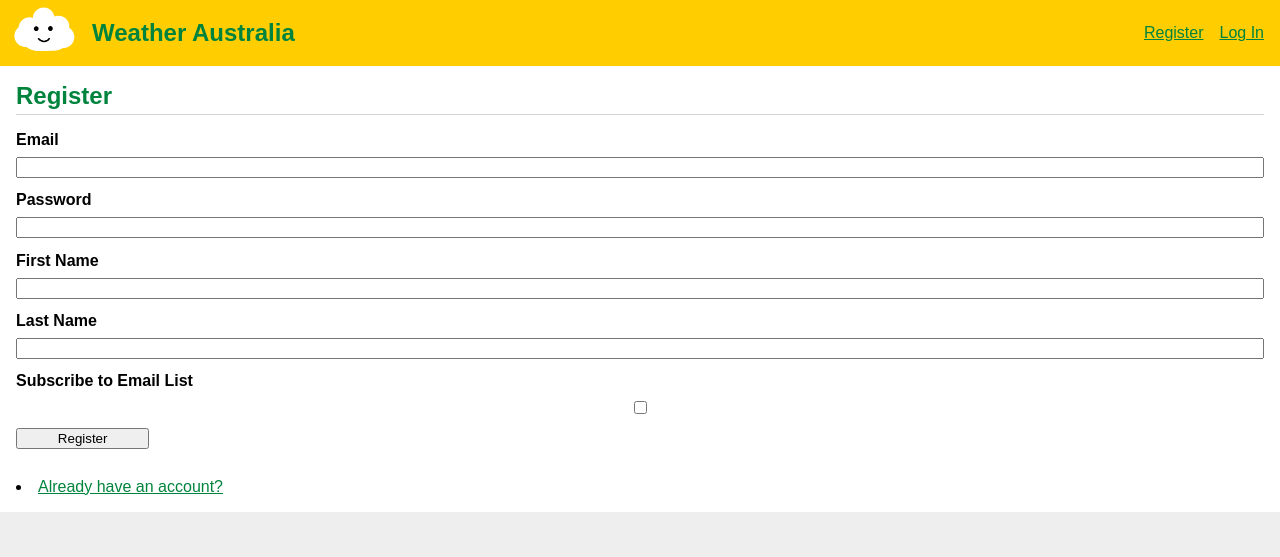
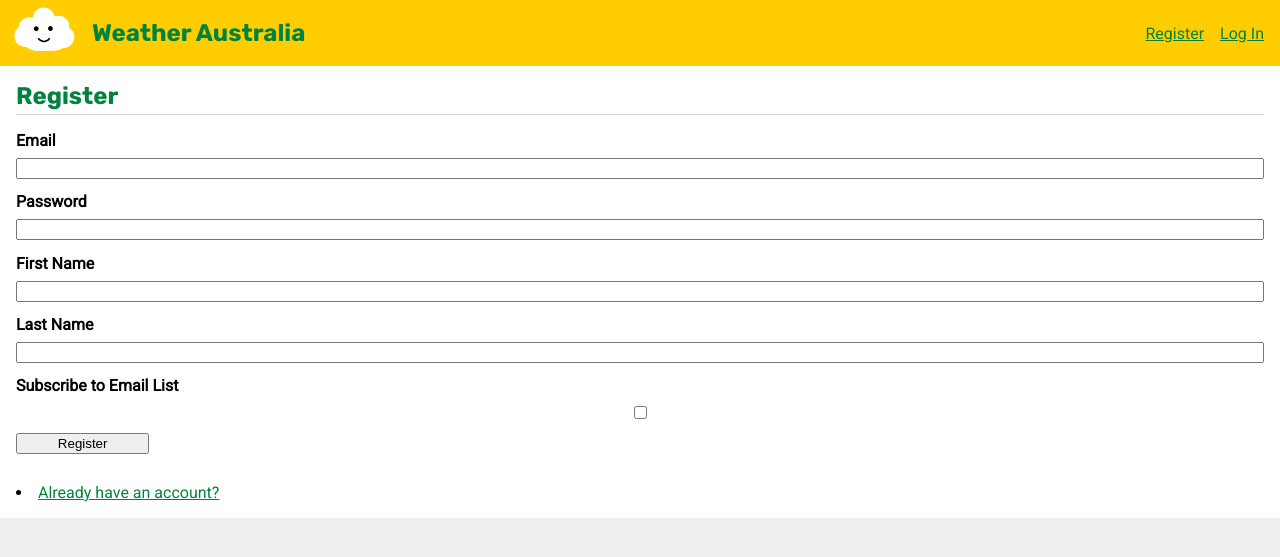
Before and after one commit to EricHarrison72/gitGoblins, a Flask app: page /auth/register in a window 1280 px wide. Shown: the top 557 px of the page. Run offline with Flask 3, Linux system fonts and the light colour scheme.

Commit message:
Added Rubik and Roboto fonts
To make it look nicer

```diff
--- a/Code/weatherApp/static/css/style.css
+++ b/Code/weatherApp/static/css/style.css
@@ -1,8 +1,8 @@
 /* Code source: where is this from? */
 
-html { font-family: sans-serif; background: #eee }
+html { font-family: 'Roboto', sans-serif; background: #eee }
 body { margin: 0 auto; background: white; }
-h1 { font-family: sans-serif; color: #00843D; margin: 1rem 0; }
+h1 { font-family: 'Rubik', sans-serif; font-weight:700; color: #00843D; margin: 1rem 0; }
 a { color: #00843D; }
 hr { border: none; border-top: 1px solid lightgray; }
 nav { background: #FFCD00; display: flex; align-items: center; padding: 0 0.5rem; }
--- a/Code/weatherApp/templates/base.html.jinja
+++ b/Code/weatherApp/templates/base.html.jinja
@@ -8,6 +8,8 @@ FreeCodeCamp "Learn Flask for Python" https://www.youtube.com/watch?v=Z1RJmh_Oqe
 <head>
     <meta charset="UTF-8">
     <meta name="viewport" content="width=device-width, initial-scale=1.0">
+    <link href='https://fonts.googleapis.com/css?family=Rubik:700' rel='stylesheet'>
+    <link href='https://fonts.googleapis.com/css?family=Roboto' rel='stylesheet'>
     <link rel="stylesheet" href="{{ url_for('static', filename='css/style.css') }}">
     {% block head %}{% endblock %}
 
```
